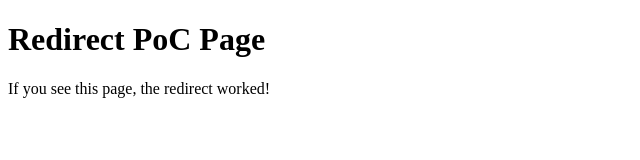
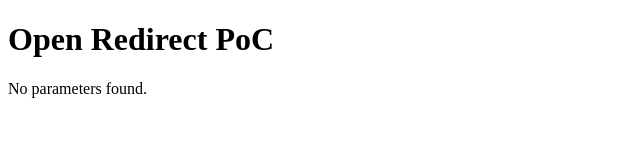
Before and after one commit to Dodge482/testpoc, a plain HTML site: page index.html in a window 1280 px wide. Shown: the whole page, without its empty margins (0-640 px from the left). Drawn offline with Linux system fonts and the light colour scheme.

Commit message:
Update index.html

```diff
--- a/index.html
+++ b/index.html
@@ -1,10 +1,19 @@
 <!DOCTYPE html>
 <html>
 <head>
-  <title>PoC Redirect Test</title>
+  <title>Open Redirect PoC</title>
 </head>
 <body>
-  <h1>Redirect PoC Page</h1>
-  <p>If you see this page, the redirect worked!</p>
+  <h1>Open Redirect PoC</h1>
+  <p id="output"></p>
+
+  <script>
+    const params = new URLSearchParams(window.location.search);
+    let outputText = "";
+    params.forEach((value, key) => {
+      outputText += `${key}: ${value} <br>`;
+    });
+    document.getElementById("output").innerHTML = outputText || "No parameters found.";
+  </script>
 </body>
 </html>
```
